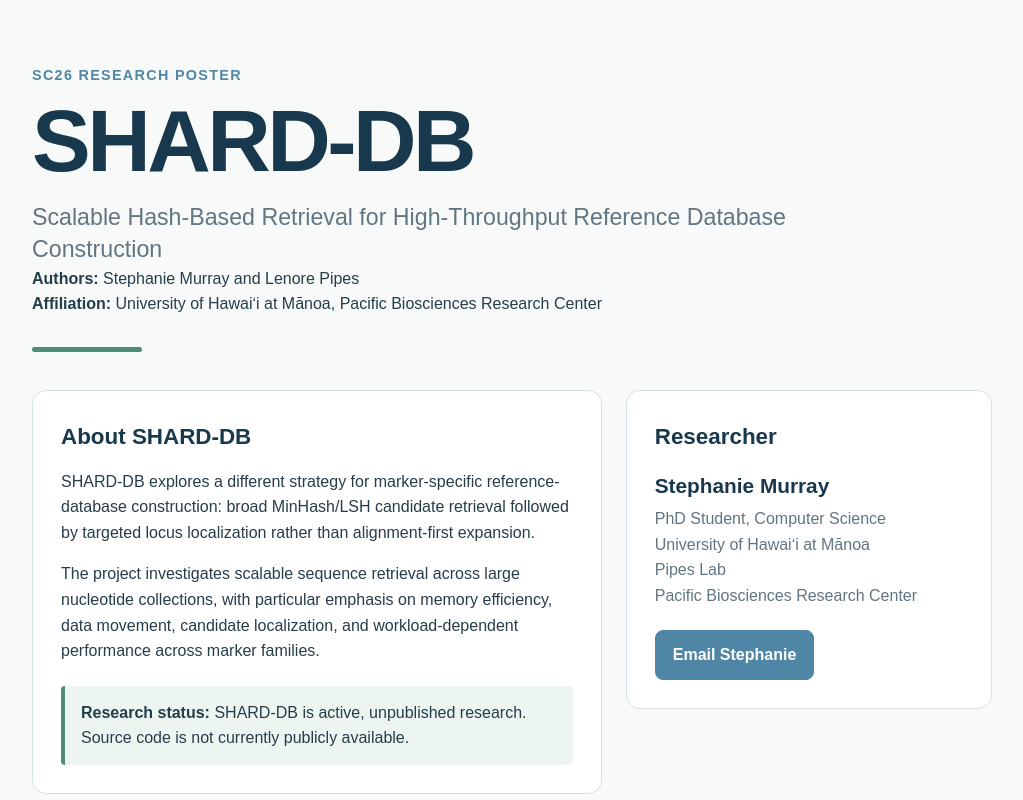
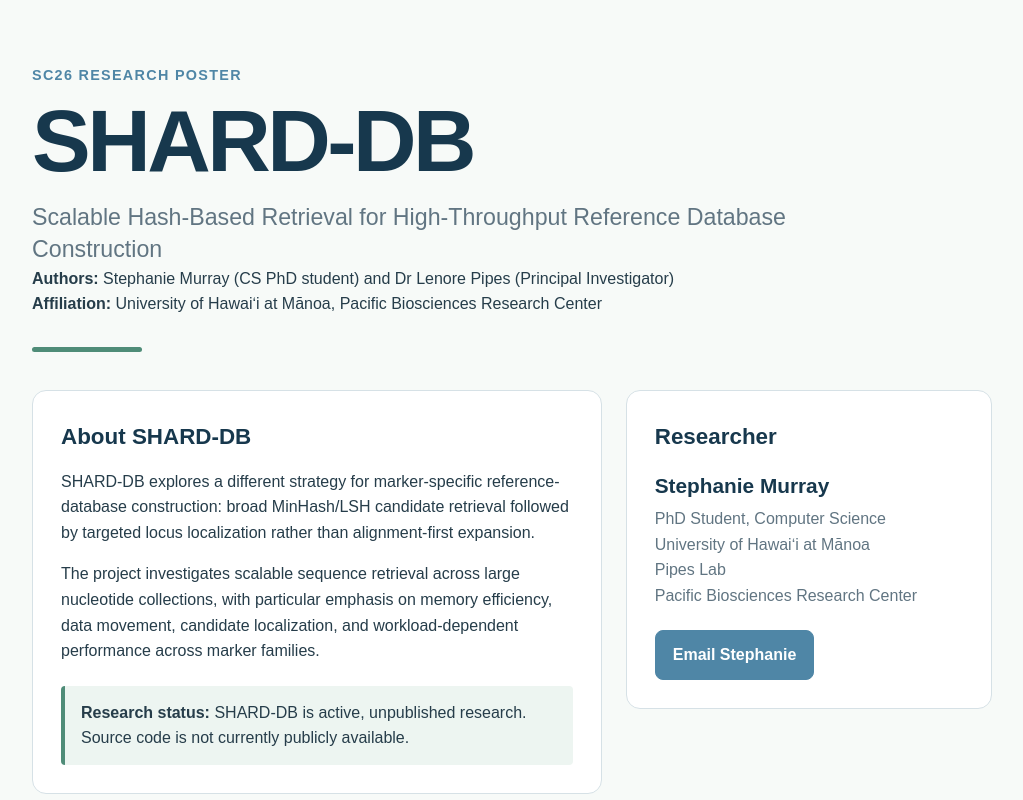
Before and after one commit to ssteph-sudo/shard-DB-web, a plain HTML site: page index.html in a window 1280 px wide. Shown: the top 800 px of the page, without its empty margins (128-1151 px from the left). Drawn offline with Linux system fonts and the light colour scheme.

Commit message:
Update index.html

```diff
--- a/index.html
+++ b/index.html
@@ -192,7 +192,7 @@
       Reference Database Construction
     </p>
     <p>
-  <strong>Authors:</strong> Stephanie Murray and Lenore Pipes<br>
+  <strong>Authors:</strong> Stephanie Murray (CS PhD student) and Dr Lenore Pipes (Principal Investigator)<br>
   <strong>Affiliation:</strong> University of Hawaiʻi at Mānoa,
   Pacific Biosciences Research Center
 </p>
```
